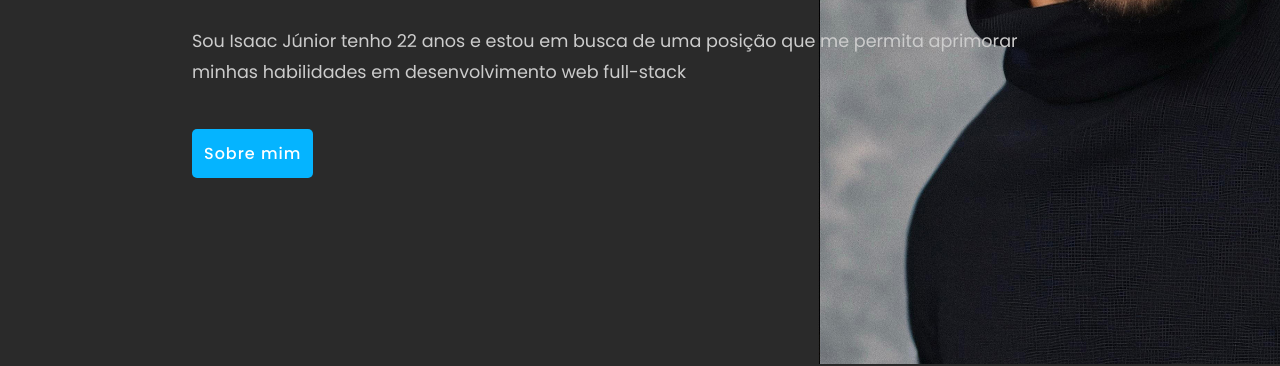
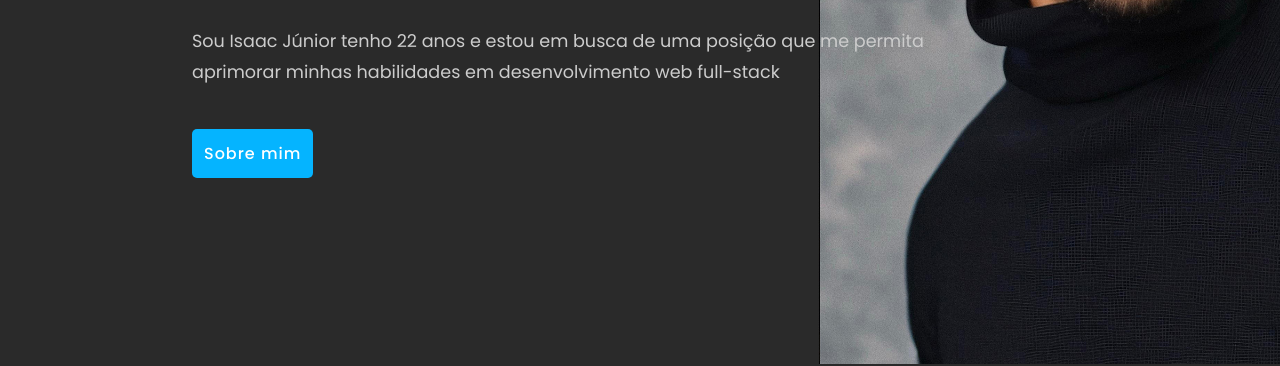
Before and after one commit to IsaacJunior66/Portifolio-isaac-junior-responsivo, a plain HTML site: page index.html in a window 1280 px wide. Shown: the part 436-802 px from the top of the page. Drawn offline with nearby package versions, Linux system fonts and the light colour scheme.

Commit message:
Update index.html

```diff
--- a/index.html
+++ b/index.html
@@ -31,7 +31,7 @@
             </div>
             <h1>Júnior</h1>
             <h3>Website <span>Designer.</span></h3>
-            <p>Sou Isaac Júnior tenho 22 anos e estou em busca de uma posição que me permita aprimorar minhas habilidades em desenvolvimento web full-stack</p>
+            <p>Sou Isaac Júnior tenho 22 anos e estou em busca de uma posição que me permita <br> aprimorar minhas habilidades em desenvolvimento web full-stack</p>
             <div class="button">
                 <a href="#" class="btn">Sobre mim</a>
             </div>
```
